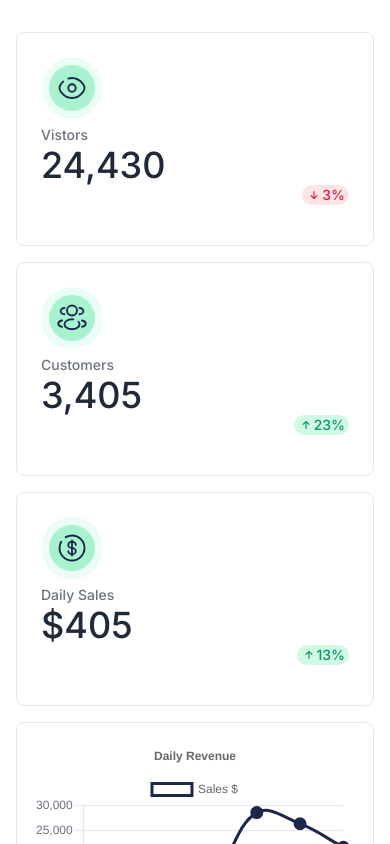
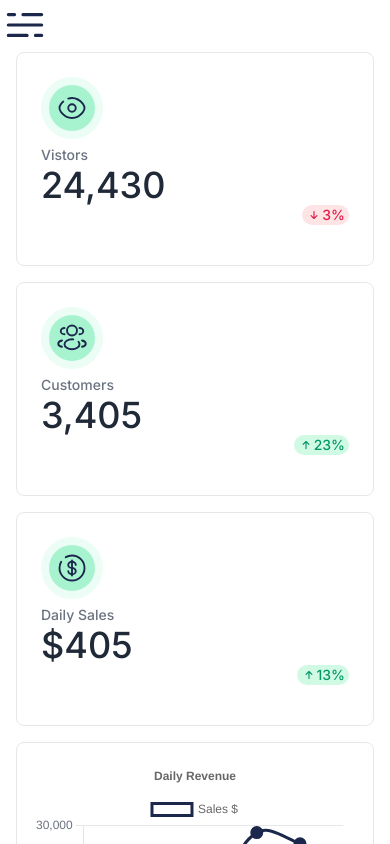
Before and after one commit to Thisisashutosh/client40k, a Next.js app: page / in a window 390 px wide. Shown: the top 844 px of the page. Built offline with nearby package versions, Linux system fonts and the light colour scheme.

Commit message:
Added the mobile menu

```diff
--- a/src/app/page.tsx
+++ b/src/app/page.tsx
@@ -1,5 +1,6 @@
 import Activeriders from "@/components/Activeriders";
 import Linechart from "@/components/Linechart";
+import Menu from "@/components/Menu";
 import Sidebar from "@/components/Sidebar";
 import Stats from "@/components/Stats";
 import Image from "next/image";
@@ -10,7 +11,10 @@ export default function Home() {
       <div className="fixed hidden md:block">
         <Sidebar />
       </div>
-      <div className="w-full md:w-[calc(100vw-16rem)] p-4 md:ml-64 flex flex-col items-center justify-center">
+      <div className="fixed block md:hidden">
+        <Menu/>
+      </div>
+      <div className="w-full md:w-[calc(100vw-16rem)] p-4 mt-5 md:mt-0 md:ml-64 flex flex-col items-center justify-center">
         <Stats />
         <Linechart />
         <div className="w-full md:w-[calc(100vw-20rem)] mt-4 rounded-lg border p-4">
--- /dev/null
+++ b/src/components/Menu.tsx
@@ -0,0 +1,104 @@
+"use client";
+
+import React, { useState } from "react";
+import Link from "next/link";
+
+const links = [
+  { id: 1, title: "Dashboard", url: "/" },
+  { id: 2, title: "Create User", url: "/createuser" },
+  { id: 3, title: "User List", url: "/userlist" },
+  { id: 4, title: "Contact", url: "/" },
+];
+
+const Menu = () => {
+  const [open, setOpen] = useState(false);
+
+  // TEMPORARY
+  const user = false;
+  return (
+    <div className="">
+      {open ? (
+        <svg
+          width="50px"
+          height="50px"
+          viewBox="0 0 24 24"
+          fill="none"
+          xmlns="http://www.w3.org/2000/svg"
+          onClick={() => setOpen(false)}
+          className="absolute top-0 left-0"
+        >
+          <g id="SVGRepo_bgCarrier" stroke-width="0"></g>
+          <g
+            id="SVGRepo_tracerCarrier"
+            stroke-linecap="round"
+            stroke-linejoin="round"
+          ></g>
+          <g id="SVGRepo_iconCarrier">
+            {" "}
+            <path
+              d="M14.5 9.50002L9.5 14.5M9.49998 9.5L14.5 14.5"
+              stroke="#1C274C"
+              stroke-width="1.5"
+              stroke-linecap="round"
+            ></path>{" "}
+            <path
+              d="M7 3.33782C8.47087 2.48697 10.1786 2 12 2C17.5228 2 22 6.47715 22 12C22 17.5228 17.5228 22 12 22C6.47715 22 2 17.5228 2 12C2 10.1786 2.48697 8.47087 3.33782 7"
+              stroke="#1C274C"
+              stroke-width="1.5"
+              stroke-linecap="round"
+            ></path>{" "}
+          </g>
+        </svg>
+      ) : (
+        <svg
+          width="50px"
+          height="50px"
+          viewBox="0 0 24 24"
+          fill="none"
+          xmlns="http://www.w3.org/2000/svg"
+          onClick={() => setOpen(true)}
+        //   className="absolute top-0 right-0"
+        >
+          <g id="SVGRepo_bgCarrier" stroke-width="0"></g>
+          <g
+            id="SVGRepo_tracerCarrier"
+            stroke-linecap="round"
+            stroke-linejoin="round"
+          ></g>
+          <g id="SVGRepo_iconCarrier">
+            {" "}
+            <path
+              d="M4 7L7 7M20 7L11 7"
+              stroke="#1C274C"
+              stroke-width="1.5"
+              stroke-linecap="round"
+            ></path>{" "}
+            <path
+              d="M20 17H17M4 17L13 17"
+              stroke="#1C274C"
+              stroke-width="1.5"
+              stroke-linecap="round"
+            ></path>{" "}
+            <path
+              d="M4 12H7L20 12"
+              stroke="#1C274C"
+              stroke-width="1.5"
+              stroke-linecap="round"
+            ></path>{" "}
+          </g>
+        </svg>
+      )}
+      {open && (
+        <div className="bg-gray-100 text-black right-0 top-24 w-screen h-screen flex flex-col gap-8 items-center justify-center text-3xl z-10">
+          {links.map((item) => (
+            <Link href={item.url} key={item.id} onClick={() => setOpen(false)}>
+              {item.title}
+            </Link>
+          ))}
+        </div>
+      )}
+    </div>
+  );
+};
+
+export default Menu;
```
